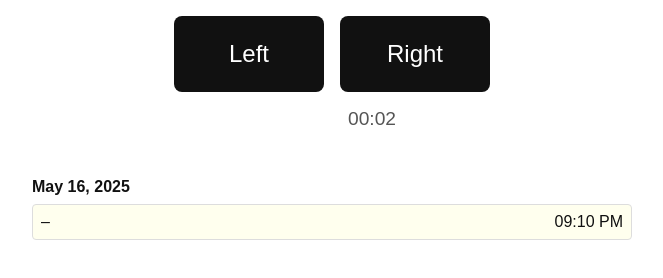
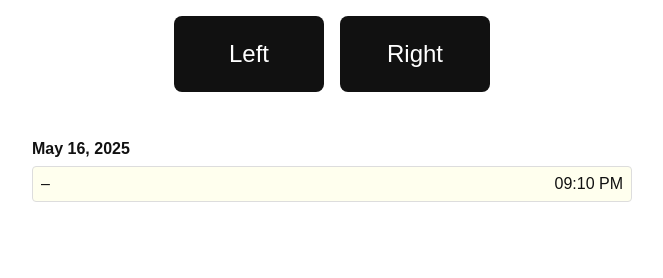
Before and after one commit to slater717/baby-log, a plain HTML site: page index.html in a window 1280 px wide. Both pictures are taken after a click on the button "Right". Shown: the whole page, without its empty margins (308-971 px from the left). Drawn offline with Linux system fonts and the light colour scheme.

Commit message:
Add files via upload

```diff
--- a/index.html
+++ b/index.html
@@ -35,27 +35,24 @@
       border-radius: 8px;
       touch-action: manipulation;
     }
-    #completeBtn { background: #007aff; display: none; }
-    #sideTimers {
-      display: flex;
-      justify-content: center;
-      gap: 2rem;
+    #completeBtn {
+      background: #007aff;
+      display: none;
+    }
+    #next {
       margin-bottom: 1rem;
+      font-weight: 500;
     }
-    .side-timer {
-      font-size: 1.2rem;
-      color: #555;
-      min-width: 3rem;
-      text-align: center;
-    }
-    #next { margin-bottom: 1rem; font-weight: 500; }
     #log {
       flex: 1;
       width: 100%;
       max-width: 600px;
       overflow: auto;
     }
-    .day { margin-top: 1rem; font-weight: 600; }
+    .day {
+      margin-top: 1rem;
+      font-weight: 600;
+    }
     .card {
       display: flex;
       justify-content: space-between;
@@ -65,7 +62,9 @@
       border-radius: 4px;
       background: #f9f9f9;
     }
-    .incomplete { background: #ffe; }
+    .incomplete {
+      background: #ffe;
+    }
   </style>
 </head>
 <body>
@@ -74,19 +73,14 @@
     <button data-side="right">Right</button>
     <button id="completeBtn">Complete</button>
   </div>
-  <div id="sideTimers">
-    <div id="timer-left" class="side-timer"></div>
-    <div id="timer-right" class="side-timer"></div>
-  </div>
   <div id="next"></div>
   <div id="log"></div>
   <script>
-    const EVENTS_KEY = 'bfEvents';
-    const CURRENT_KEY = 'bfCurrent';
-    const INTERVAL_MS = 3 * 60 * 60 * 1000;
-    let events = JSON.parse(localStorage.getItem(EVENTS_KEY) || '[]');
-    let current = JSON.parse(localStorage.getItem(CURRENT_KEY) || '{}');
-    let timerInterval;
+    const EVENTS_KEY = 'bfEvents',
+          CURRENT_KEY = 'bfCurrent',
+          INTERVAL_MS = 3 * 60 * 60 * 1000;
+    let events = JSON.parse(localStorage.getItem(EVENTS_KEY) || '[]'),
+        current = JSON.parse(localStorage.getItem(CURRENT_KEY) || '{}');
 
     function saveState() {
       localStorage.setItem(EVENTS_KEY, JSON.stringify(events));
@@ -94,15 +88,9 @@
     }
 
     function fmtTime(ts) {
-      return new Date(ts).toLocaleTimeString(undefined,{
+      return new Date(ts).toLocaleTimeString(undefined, {
         hour: '2-digit', minute: '2-digit'
       });
-    }
-    function fmtElapsed(start) {
-      const ms = Date.now() - start;
-      const m = String(Math.floor(ms/60000)).padStart(2,'0');
-      const s = String(Math.floor((ms%60000)/1000)).padStart(2,'0');
-      return `${m}:${s}`;
     }
 
     function logSide(side) {
@@ -116,30 +104,18 @@
     function completeFeed() {
       if (current.left && current.right) {
         const now = Date.now();
-        const duration = Math.round(((current.right - current.left) + 0)/60000);
-        events.push({ left: current.left, right: current.right, t: now });
+        events.push({
+          left: current.left,
+          right: current.right,
+          t: now
+        });
         current = {};
         saveState();
         render();
       }
     }
 
-    function updateTimers() {
-      ['left','right'].forEach(side => {
-        const el = document.getElementById('timer-' + side);
-        if (current[side]) {
-          el.textContent = fmtElapsed(current[side]);
-        } else {
-          el.textContent = '';
-        }
-      });
-    }
-
     function render() {
-      clearInterval(timerInterval);
-      updateTimers();
-      timerInterval = setInterval(updateTimers, 1000);
-
       const logEl = document.getElementById('log');
       logEl.innerHTML = '';
       let lastDay = '';
@@ -151,7 +127,7 @@
 
       list.slice().reverse().forEach(feed => {
         const ts = feed.left || feed.right;
-        const dayStr = new Date(ts).toLocaleDateString(undefined,{
+        const dayStr = new Date(ts).toLocaleDateString(undefined, {
           month: 'short', day: 'numeric', year: 'numeric'
         });
         if (dayStr !== lastDay) {
@@ -166,7 +142,7 @@
         const leftLabel = feed.left ? fmtTime(feed.left) : '–';
         let rightLabel = '–';
         if (feed.complete) {
-          const mins = Math.round((feed.right - feed.left)/60000);
+          const mins = Math.round((feed.right - feed.left) / 60000);
           rightLabel = `Complete ✅ (${mins} min)`;
         } else if (feed.right) {
           rightLabel = fmtTime(feed.right);
@@ -180,9 +156,8 @@
 
       const nextEl = document.getElementById('next');
       if (events.length) {
-        const last = events[events.length - 1];
-        const nextTime = new Date(last.t + INTERVAL_MS);
-        nextEl.textContent = 'Next feed at ' + nextTime.toLocaleTimeString(undefined,{
+        const nextTime = new Date(events[events.length - 1].t + INTERVAL_MS);
+        nextEl.textContent = 'Next feed at ' + nextTime.toLocaleTimeString(undefined, {
           hour: '2-digit', minute: '2-digit'
         });
       } else {
@@ -190,9 +165,9 @@
       }
     }
 
-    document.querySelectorAll('button[data-side]').forEach(btn => {
-      btn.addEventListener('click', () => logSide(btn.dataset.side));
-    });
+    document.querySelectorAll('button[data-side]')
+      .forEach(btn => btn.addEventListener('click', () => logSide(btn.dataset.side)));
+
     document.getElementById('completeBtn')
       .addEventListener('click', completeFeed);
 
```
